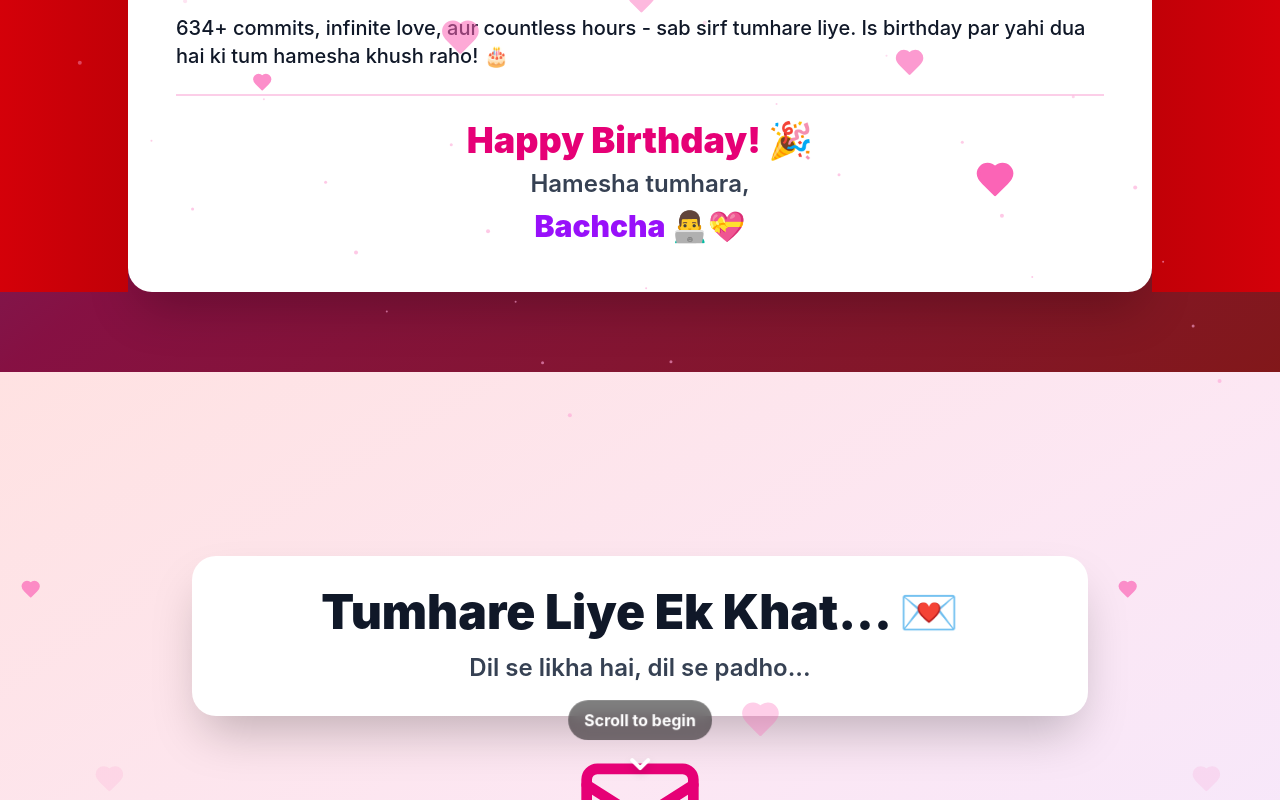
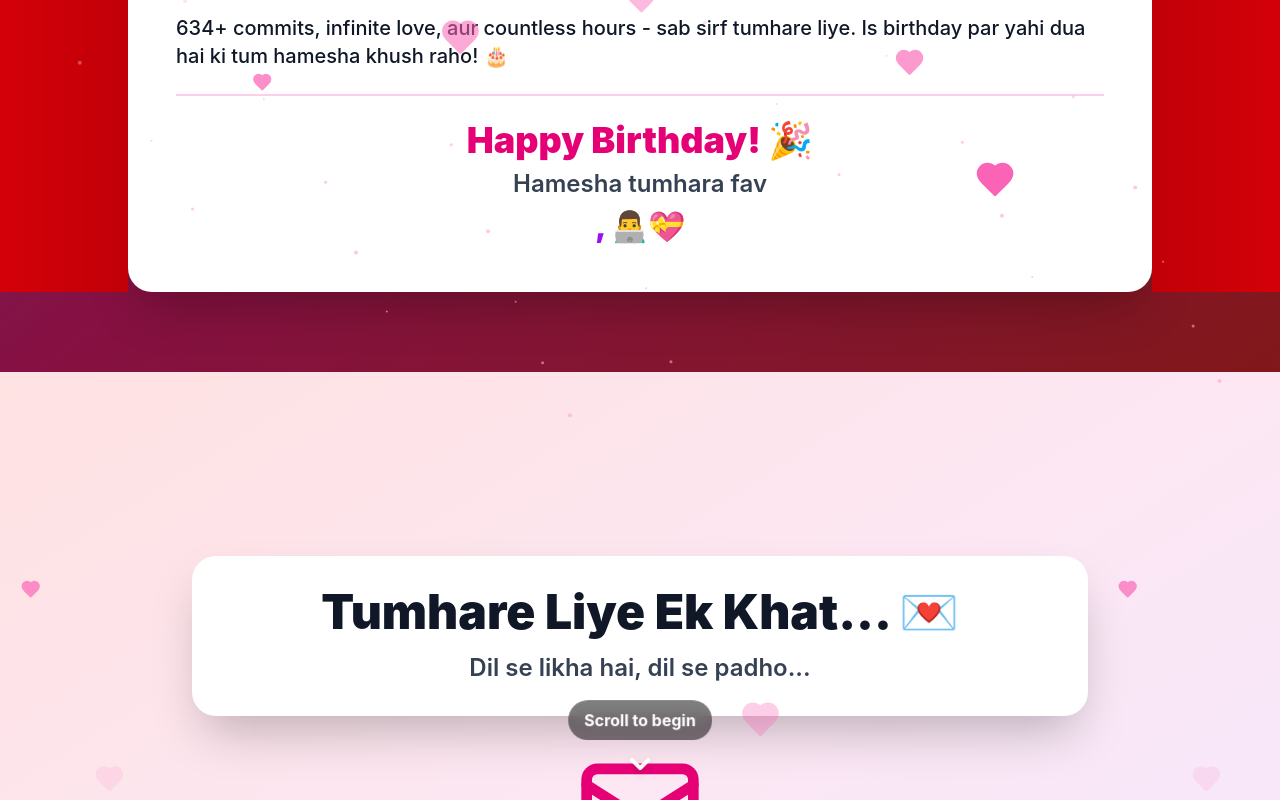
Before and after one commit to pateljiop/Birthday_wish, a React (Vite) app: page / in a window 1280 px wide. Both pictures are taken after a click on the button "Curtain Kholo! 🎪". Shown: the part 7264-8064 px from the top of the page. Built offline with nearby package versions, Linux system fonts and the light colour scheme.

Commit message:
Update birthday message text in CurtainReveal component

```diff
--- a/src/app/components/CurtainReveal.tsx
+++ b/src/app/components/CurtainReveal.tsx
@@ -213,10 +213,10 @@ export function CurtainReveal() {
                       Happy Birthday! 🎉
                     </p>
                     <p className="text-xl md:text-2xl text-gray-700 font-semibold">
-                      Hamesha tumhara,
+                      Hamesha tumhara fav
                     </p>
                     <p className="text-2xl md:text-3xl font-black text-purple-600 mt-2">
-                      Bachcha 👨‍💻💝
+                      , 👨‍💻💝
                     </p>
                   </motion.div>
                 </div>
```
